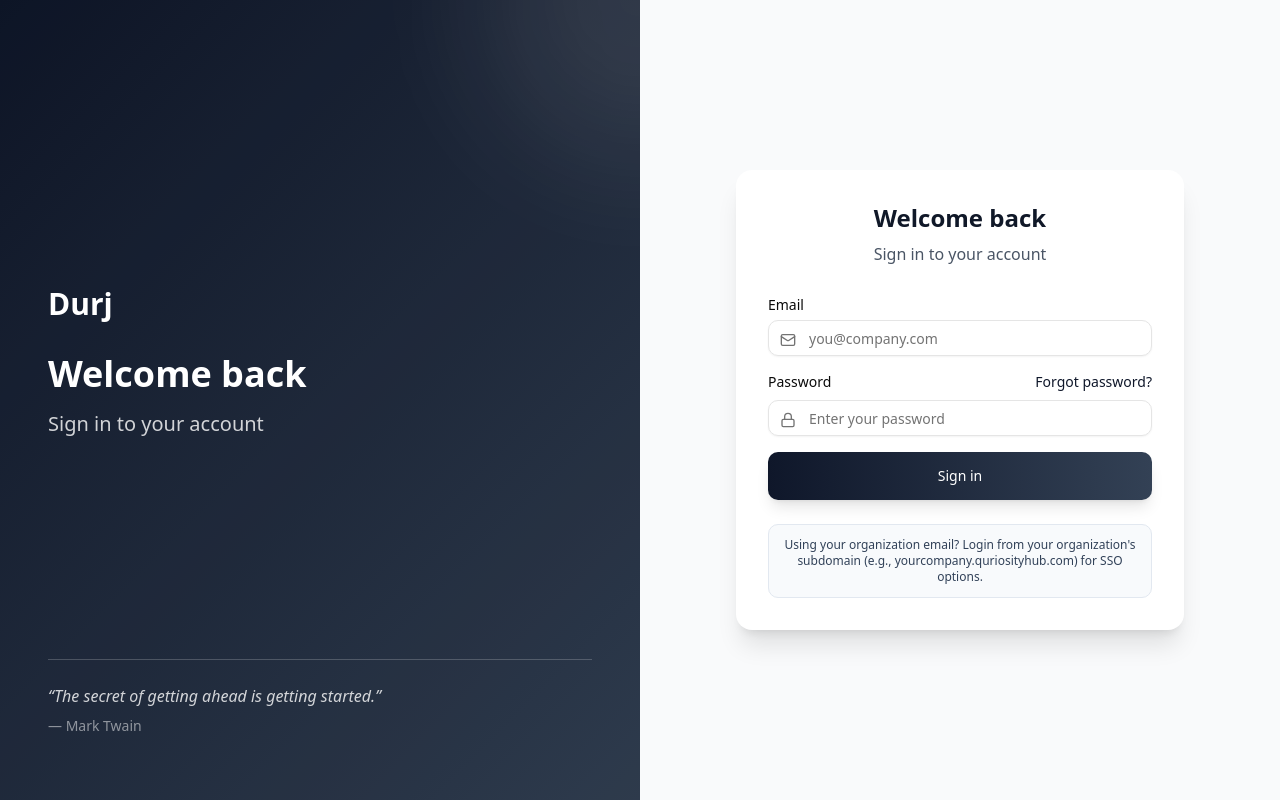
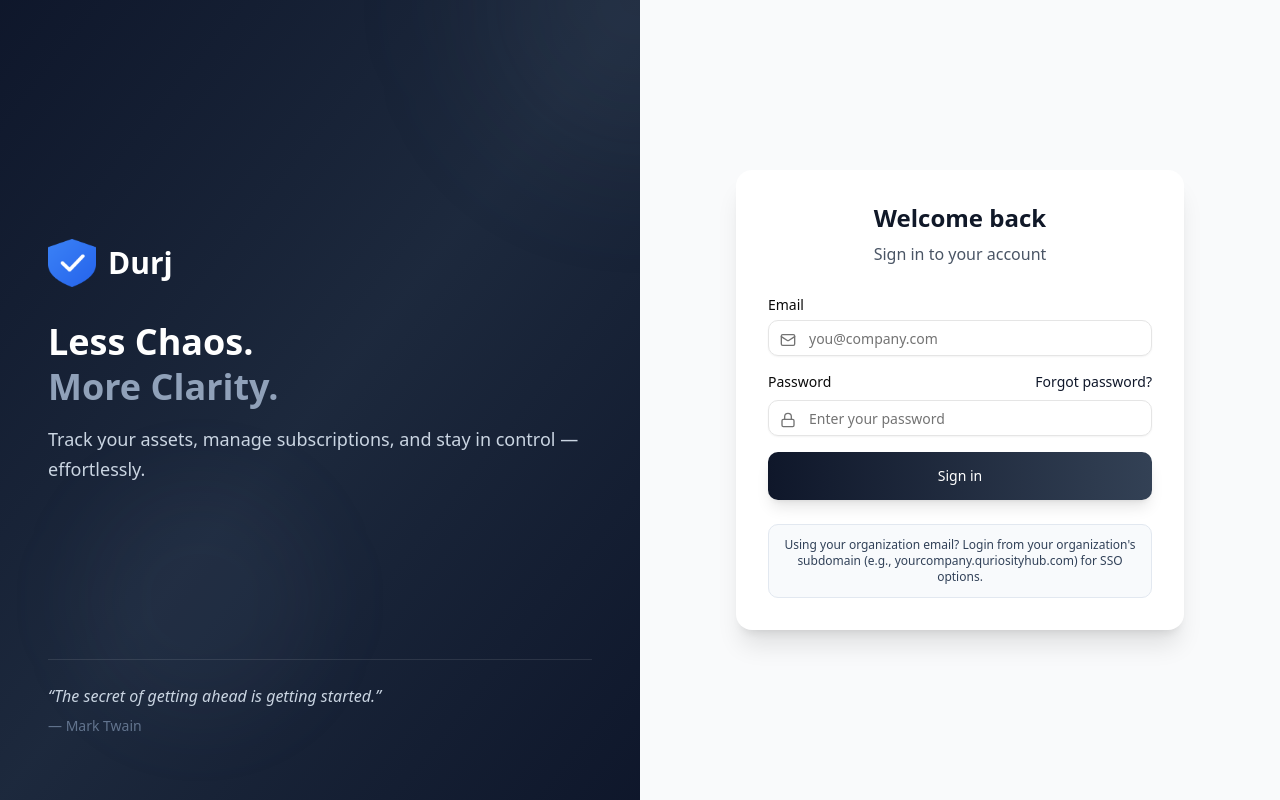
Before and after one commit to mohammedrameesp/smepp, a Next.js app: page /login in a window 1280 px wide. Built offline with nearby package versions, Linux system fonts and the light colour scheme; no server answers.

Commit message:
Fix login page to use conditional variant
Use super-admin variant on main domain for consistent Durj branding.

🤖 Generated with [Claude Code](https://claude.com/claude-code)

Co-Authored-By: Claude Opus 4.5 <noreply@anthropic.com>

```diff
--- a/src/app/login/page.tsx
+++ b/src/app/login/page.tsx
@@ -295,7 +295,7 @@ function LoginForm() {
       <TenantBrandedPanel
         branding={branding}
         isLoading={subdomainLoading || brandingLoading}
-        variant="tenant"
+        variant={subdomain ? 'tenant' : 'super-admin'}
       />
 
       {/* Right Column - Login Form */}
```
